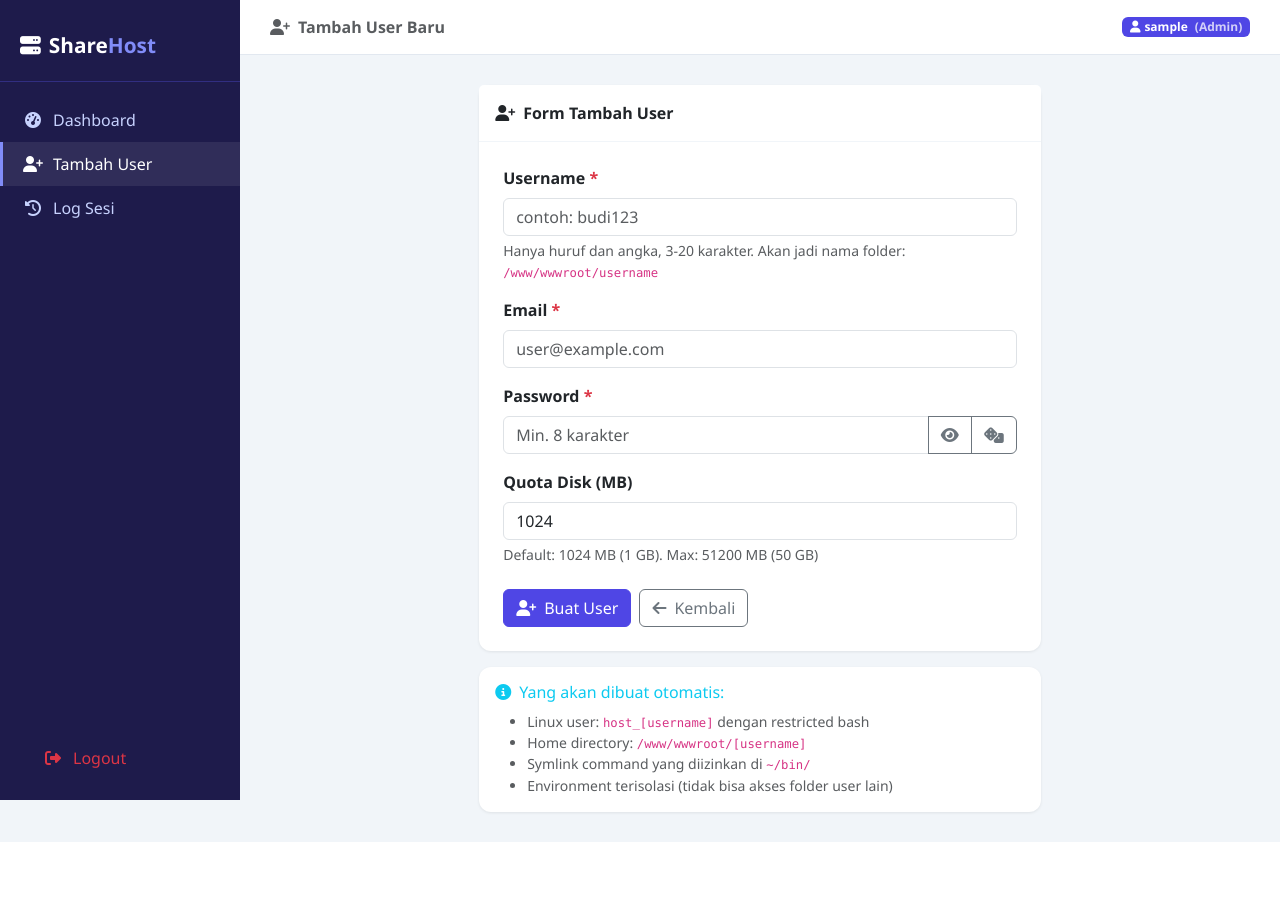
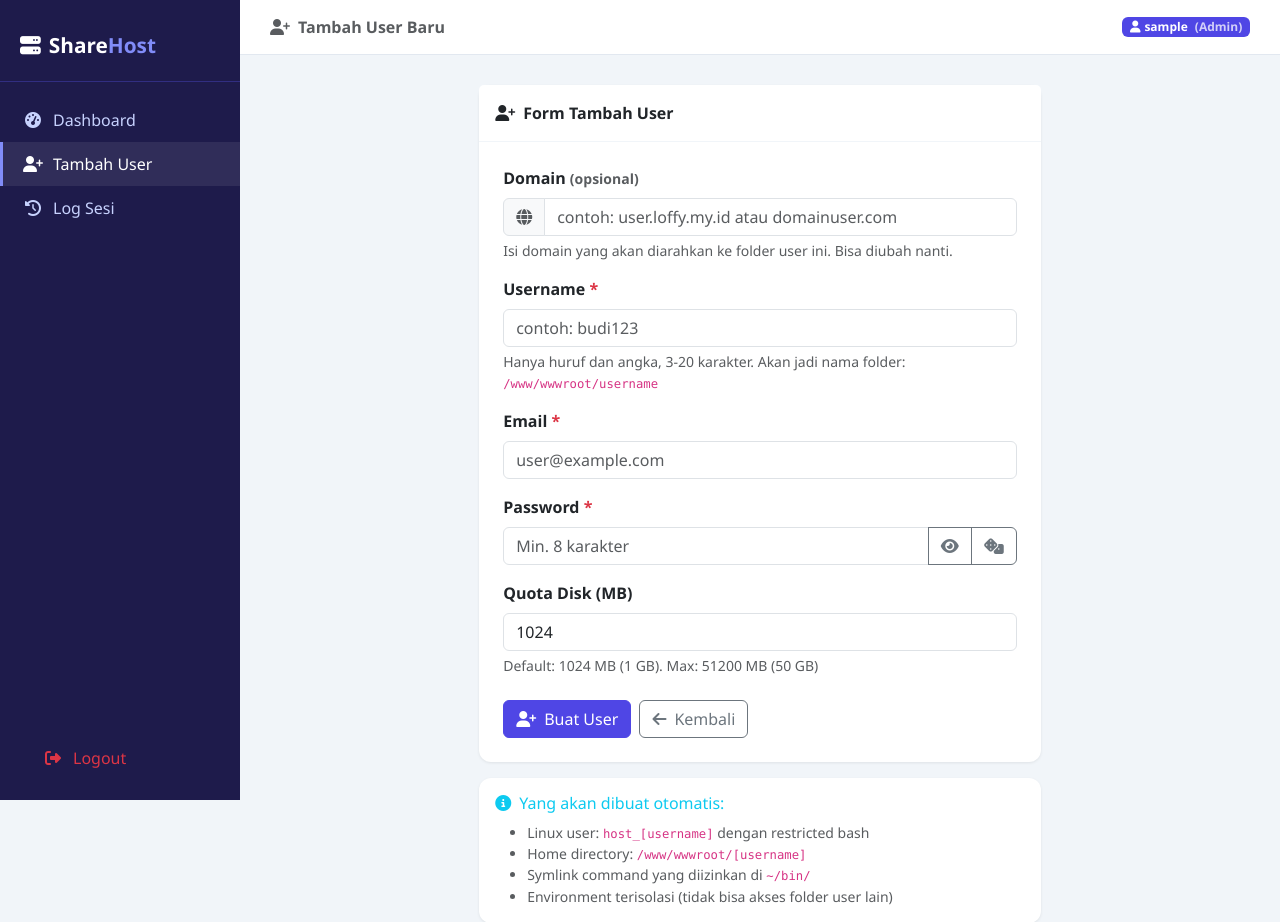
Before and after one commit to aditiaNovember01/hosting-project, a Flask app: page /admin/users/create in a window 1280 px wide. Shown: the top 922 px of the page. Before the commit the page ends 842 px from the top, so only its background shows below. Run offline with Flask 3, Linux system fonts and the light colour scheme; a user stored in the database is signed in; tables that the repository leaves empty hold one stand-in row (values such as "Sample post"); some libraries are stand-ins or nearby versions.

Commit message:
feat: tambah field domain per user di admin panel

```diff
--- a/database.sql
+++ b/database.sql
@@ -10,6 +10,7 @@ CREATE TABLE IF NOT EXISTS users (
     password_hash VARCHAR(255) NOT NULL,
     linux_user VARCHAR(50) UNIQUE NOT NULL,
     home_dir VARCHAR(255) NOT NULL,
+    domain VARCHAR(255) NULL,
     disk_quota_mb INT DEFAULT 1024,
     is_active TINYINT(1) DEFAULT 1,
     is_admin TINYINT(1) DEFAULT 0,
--- a/models.py
+++ b/models.py
@@ -10,6 +10,7 @@ class User(UserMixin):
         self.password_hash = data['password_hash']
         self.linux_user = data['linux_user']
         self.home_dir = data['home_dir']
+        self.domain = data.get('domain') or '-'
         self.disk_quota_mb = data['disk_quota_mb']
         self.is_active_flag = data['is_active']
         self.is_admin = data['is_admin']
@@ -51,18 +52,25 @@ class User(UserMixin):
         return [User(r) for r in rows]
 
     @staticmethod
-    def create(username, email, password, linux_user, home_dir, disk_quota_mb=1024):
+    def create(username, email, password, linux_user, home_dir, disk_quota_mb=1024, domain=None):
         pw_hash = bcrypt.generate_password_hash(password).decode('utf-8')
         cur = db_conn.connection.cursor()
         cur.execute(
-            """INSERT INTO users (username, email, password_hash, linux_user, home_dir, disk_quota_mb)
-               VALUES (%s, %s, %s, %s, %s, %s)""",
-            (username, email, pw_hash, linux_user, home_dir, disk_quota_mb)
+            """INSERT INTO users (username, email, password_hash, linux_user, home_dir, domain, disk_quota_mb)
+               VALUES (%s, %s, %s, %s, %s, %s, %s)""",
+            (username, email, pw_hash, linux_user, home_dir, domain, disk_quota_mb)
         )
         db_conn.connection.commit()
         new_id = cur.lastrowid
         cur.close()
         return new_id
+
+    @staticmethod
+    def update_domain(user_id, domain):
+        cur = db_conn.connection.cursor()
+        cur.execute("UPDATE users SET domain = %s WHERE id = %s", (domain, user_id))
+        db_conn.connection.commit()
+        cur.close()
 
     @staticmethod
     def update_last_login(user_id):
--- a/routes/admin.py
+++ b/routes/admin.py
@@ -54,6 +54,7 @@ def create_user():
         email = request.form.get('email', '').strip()
         password = request.form.get('password', '')
         quota_mb = int(request.form.get('quota_mb', 1024))
+        domain = request.form.get('domain', '').strip() or None
 
         # Validasi
         if not username or not email or not password:
@@ -113,7 +114,8 @@ def create_user():
                 password=password,
                 linux_user=linux_user,
                 home_dir=home_dir,
-                disk_quota_mb=quota_mb
+                disk_quota_mb=quota_mb,
+                domain=domain
             )
 
             flash(f'User "{username}" berhasil dibuat! ID: {user_id}', 'success')
@@ -213,6 +215,16 @@ def update_quota(user_id):
     return redirect(url_for('admin.dashboard'))
 
 
+@admin_bp.route('/users/<int:user_id>/domain', methods=['POST'])
+@login_required
+@admin_required
+def update_domain(user_id):
+    domain = request.form.get('domain', '').strip()
+    User.update_domain(user_id, domain or None)
+    flash('Domain berhasil diperbarui.', 'success')
+    return redirect(url_for('admin.dashboard'))
+
+
 @admin_bp.route('/users/<int:user_id>/reset-password', methods=['POST'])
 @login_required
 @admin_required
--- a/templates/admin/create_user.html
+++ b/templates/admin/create_user.html
@@ -19,6 +19,16 @@
                 {% endwith %}
 
                 <form method="POST" action="{{ url_for('admin.create_user') }}">
+                    <div class="mb-3">
+                        <label class="form-label fw-semibold">Domain <span class="text-muted small">(opsional)</span></label>
+                        <div class="input-group">
+                            <span class="input-group-text"><i class="fas fa-globe text-muted"></i></span>
+                            <input type="text" name="domain" class="form-control"
+                                placeholder="contoh: user.loffy.my.id atau domainuser.com">
+                        </div>
+                        <div class="form-text">Isi domain yang akan diarahkan ke folder user ini. Bisa diubah nanti.</div>
+                    </div>
+
                     <div class="mb-3">
                         <label class="form-label fw-semibold">Username <span class="text-danger">*</span></label>
                         <input type="text" name="username" class="form-control"
```
Also changed, not shown: templates/admin/dashboard.html (+49 -2 lines), templates/dashboard.html (+12 -0 lines).
